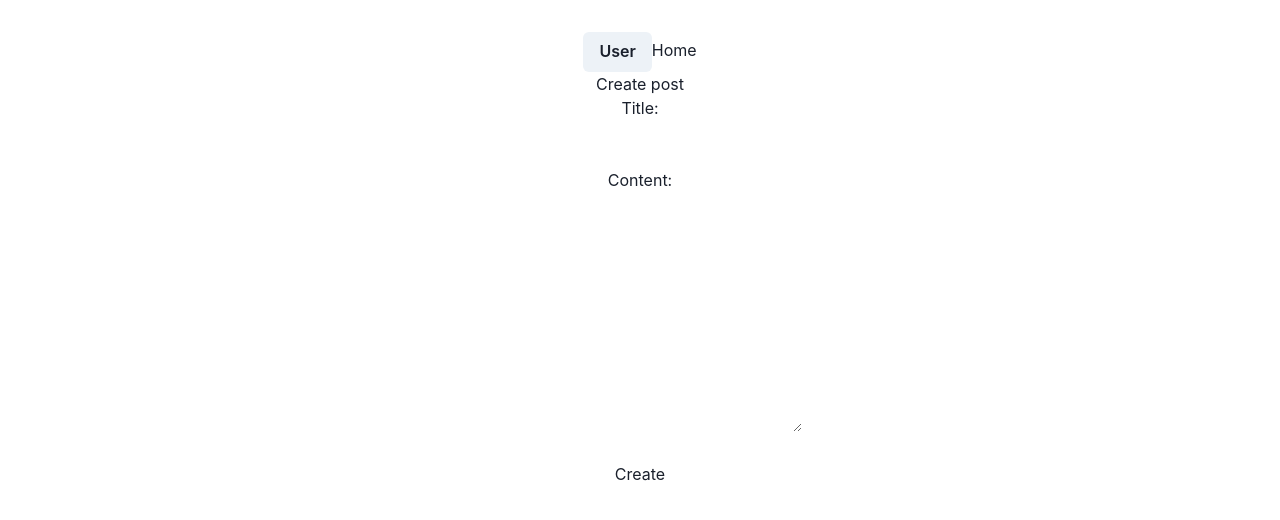
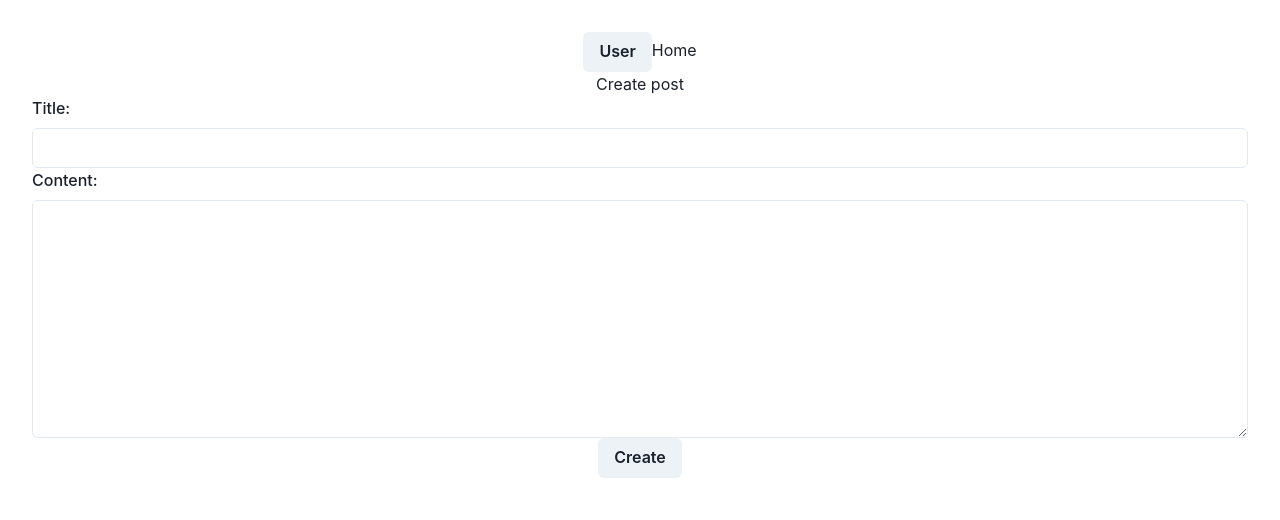
Before and after one commit to Forum-Project-Team-8/Forum, a React (Vite) app in the folder main/: page /posts-create in a window 1280 px wide. Shown: the top 520 px of the page. Built offline with nearby package versions, Linux system fonts and the light colour scheme; no server answers.

Commit message:
create-post-chakra

```diff
--- a/main/src/components/CreatePost.jsx
+++ b/main/src/components/CreatePost.jsx
@@ -2,6 +2,7 @@ import { useContext, useState } from "react"
 import { addPost } from "../services/posts.service"
 import { AppContext } from "../context/AppContext";
 import { updateUserPosts } from "../services/user.service";
+import { Box, Button, FormControl, FormLabel, Input, Textarea } from "@chakra-ui/react";
 
 export default function CreatePost() {
     const [post, setPost] = useState({
@@ -36,13 +37,35 @@ export default function CreatePost() {
     };
 
     return (
-        <div>
-            <h1>Create post</h1>
-            <label htmlFor="input-title">Title:</label><br />
-            <input type="text" value={post.title} onChange={e => updatePost(e.target.value, 'title')} name="input-title" id="input-title" /><br /><br />
-            <label htmlFor="input-content">Content:</label><br />
-            <textarea value={post.content} onChange={e => updatePost(e.target.value, 'content')} name="input-content" id="input-content" cols="30" rows="10"></textarea><br /><br />
-            <button onClick={createPost}>Create</button>
-        </div>
-    )
+
+
+
+
+            <Box>
+                <h1>Create post</h1>
+                <FormControl>
+                    <FormLabel htmlFor="input-title">Title:</FormLabel>
+                    <Input
+                        type="text"
+                        value={post.title}
+                        onChange={(e) => updatePost(e.target.value, 'title')}
+                        name="input-title"
+                        id="input-title"
+                    />
+                </FormControl>
+                <FormControl>
+                    <FormLabel htmlFor="input-content">Content:</FormLabel>
+                    <Textarea
+                        value={post.content}
+                        onChange={(e) => updatePost(e.target.value, 'content')}
+                        name="input-content"
+                        id="input-content"
+                        cols="30"
+                        rows="10"
+                    />
+                </FormControl>
+                <Button onClick={createPost}>Create</Button>
+            </Box>
+        );
+
 }
```
